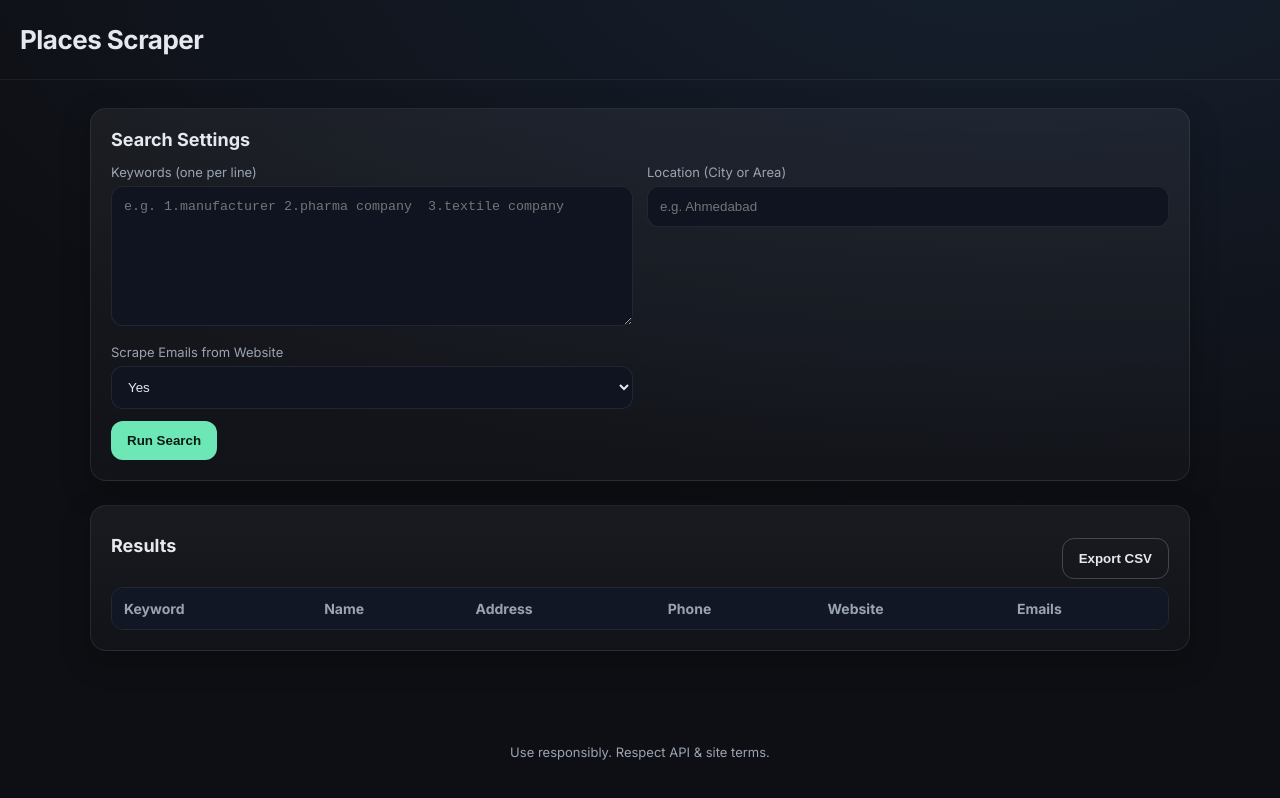
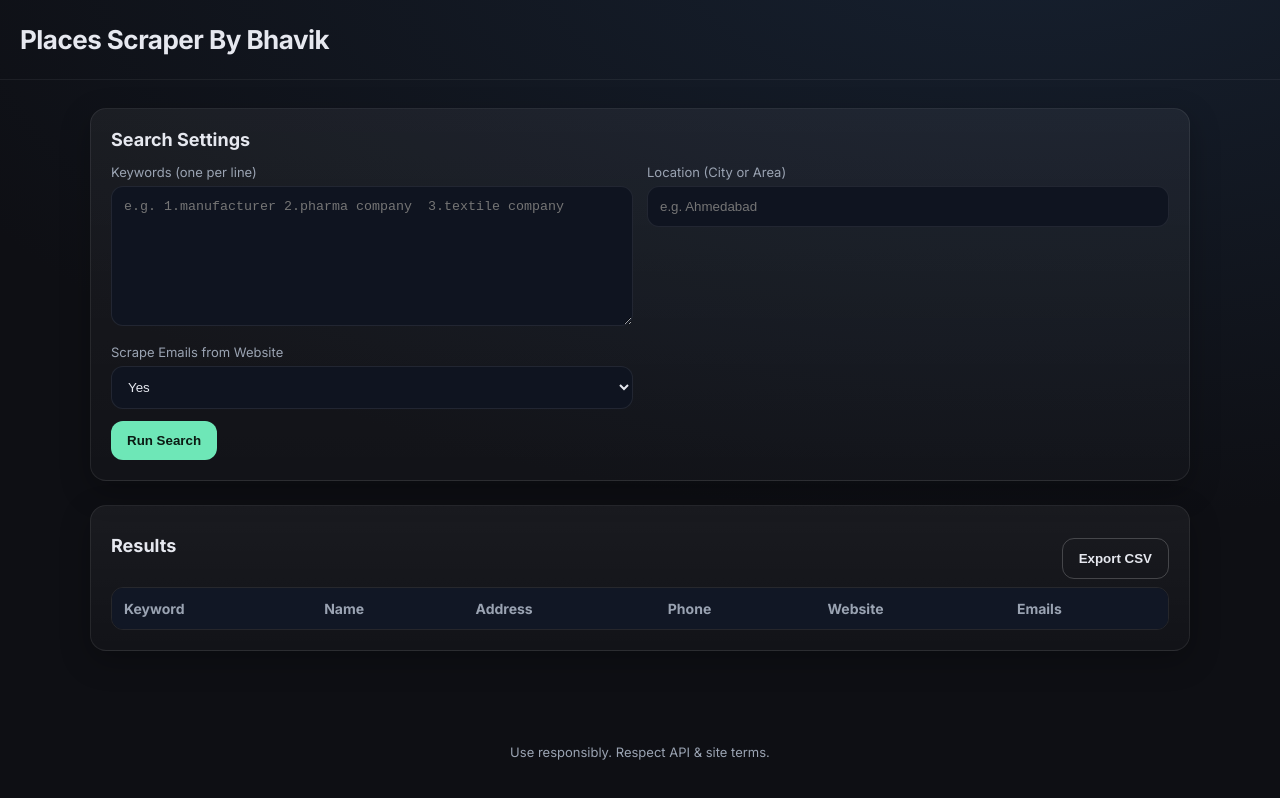
Before and after one commit to bhavik69600/Data_Scrapper, a website: page frontend/index.html in a window 1280 px wide. Drawn offline with Linux system fonts and the light colour scheme.

Commit message:
Update header title to include author name

```diff
--- a/frontend/index.html
+++ b/frontend/index.html
@@ -11,7 +11,7 @@
 </head>
 <body>
   <header class="app-header">
-    <h1>Places Scraper </h1>
+    <h1>Places Scraper By Bhavik</h1>
   </header>
 
   <main class="container">
```
